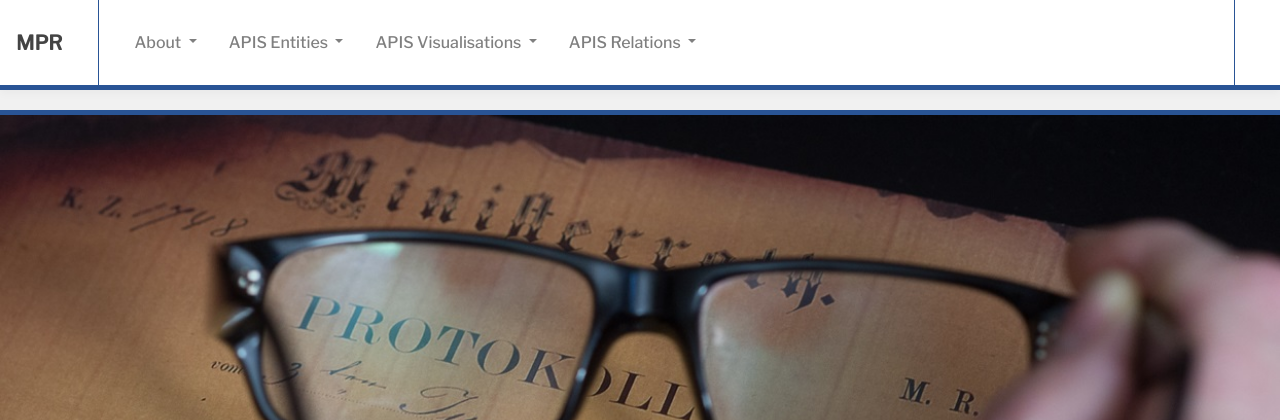
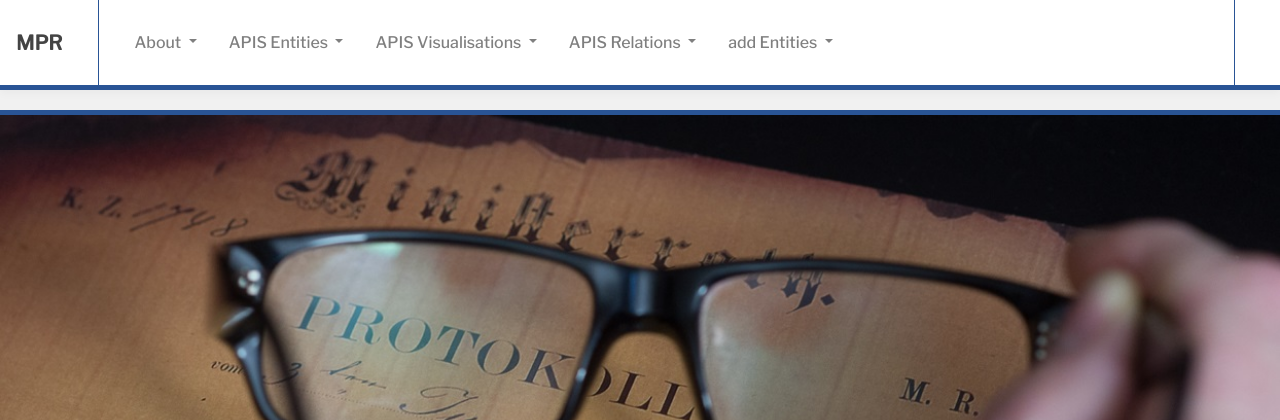
Before and after one commit to acdh-oeaw/paas, a Django app: page / in a window 1280 px wide. Shown: the top 420 px of the page. Run offline with Django 3.2, Linux system fonts and the light colour scheme; some libraries are stand-ins or nearby versions.

Commit message:
added dropdown menu to create views

```diff
--- a/webpage/templates/webpage/base.html
+++ b/webpage/templates/webpage/base.html
@@ -101,6 +101,16 @@
                             <div class="dropdown-menu" aria-labelledby="navbarDropdown">
                                 {% for ent in relations_list %}
                                     <a class="dropdown-item" href="{% url 'apis:apis_relations:generic_relations_list' ent %}">{{ent|title}}</a>
+                                {% endfor %}
+                            </div>
+                        </li>
+                        <li class="nav-item dropdown">
+                            <a href="#" class="nav-link dropdown-toggle" data-toggle="dropdown" role="button" aria-haspopup="true" aria-expanded="false">add Entities
+                                <span class="caret"/>
+                            </a>
+                            <div class="dropdown-menu" aria-labelledby="navbarDropdown">
+                                {% for ent in entities_list %}
+                                    <a class="dropdown-item" href="{% url 'apis:apis_entities:generic_entities_create_view' ent %}">{{ent|title}}</a>
                                 {% endfor %}
                             </div>
                         </li>
```
